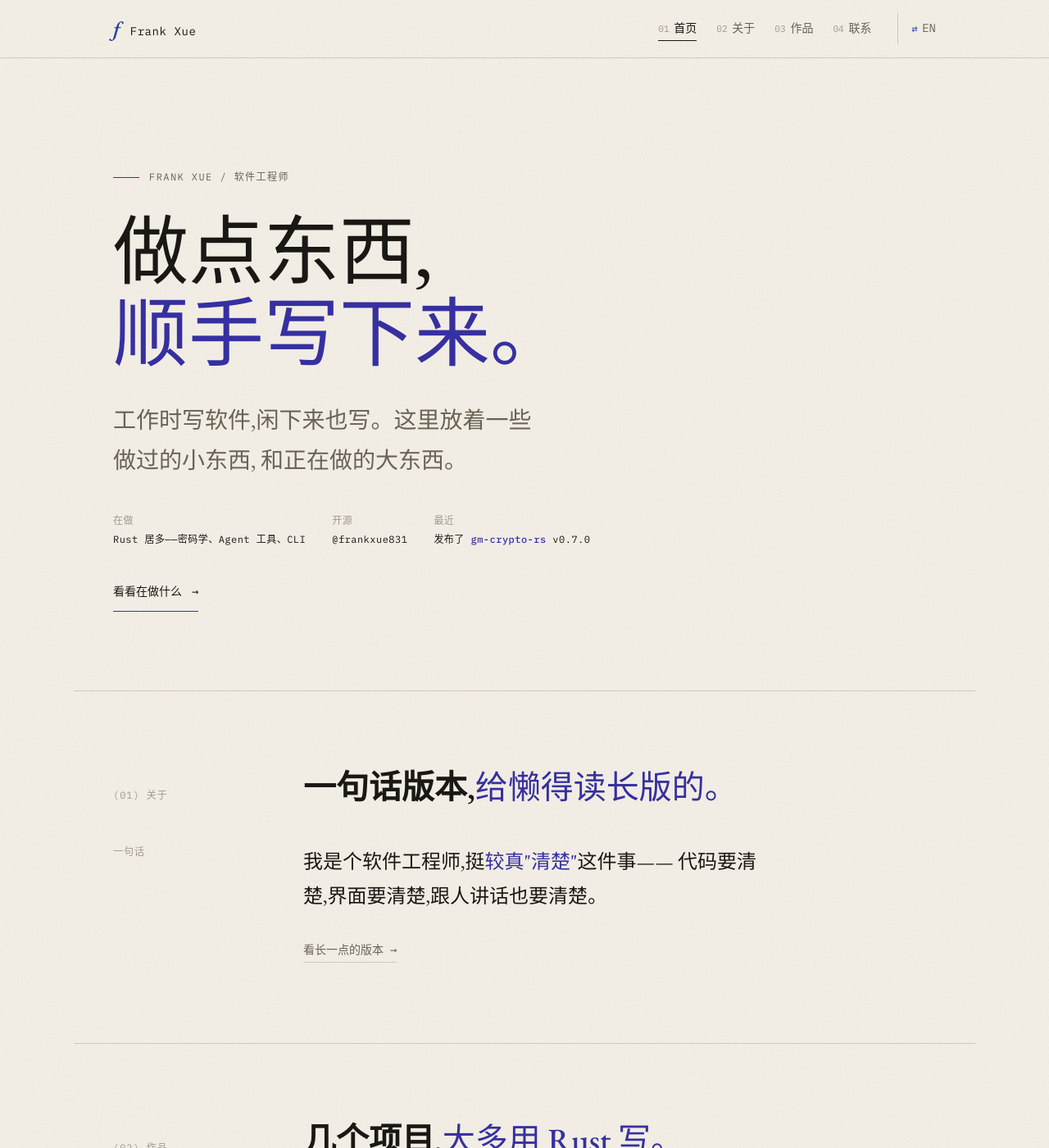
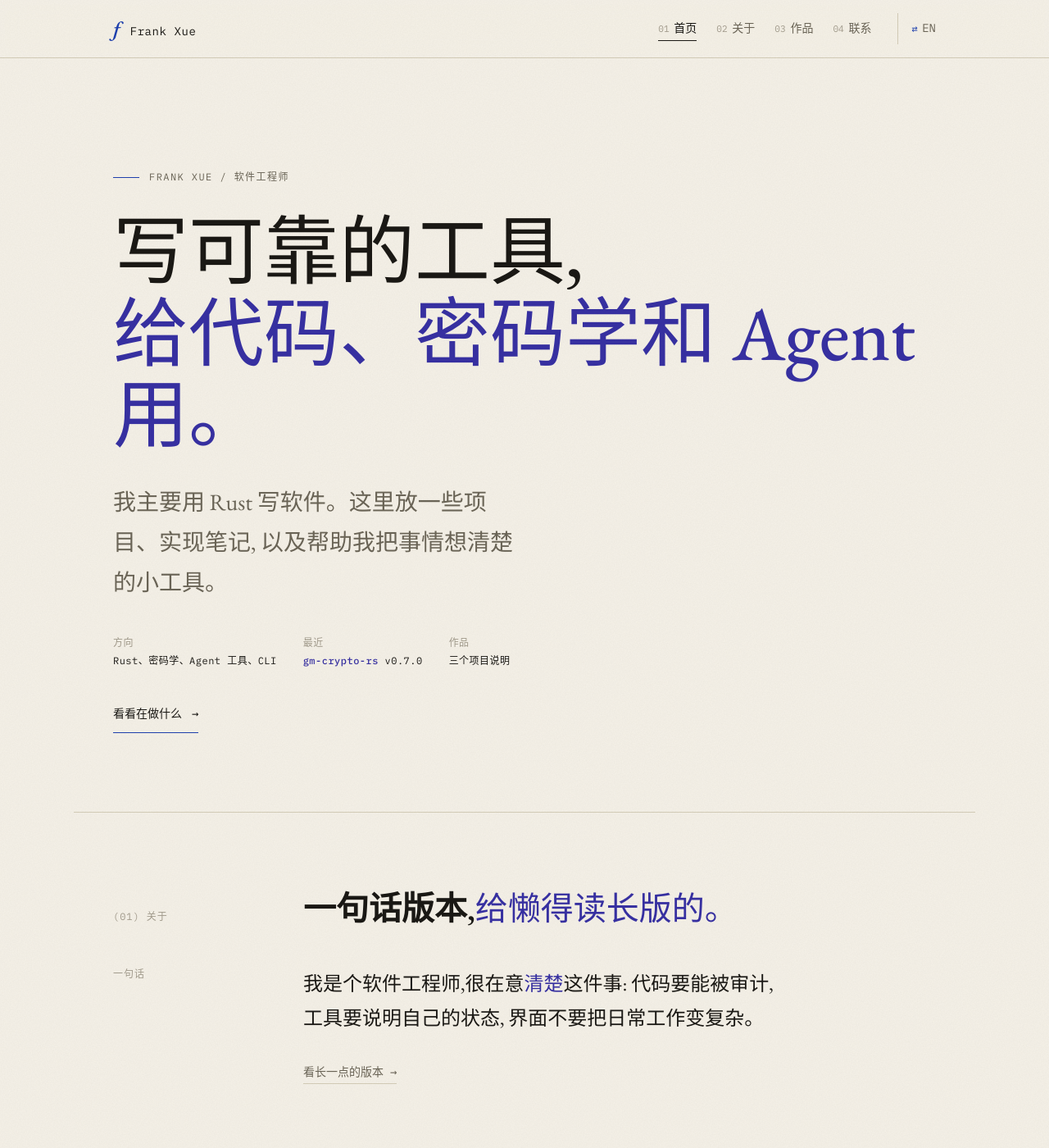
Before and after one commit to frankxue831/frankxue831.github.io, a Jekyll site: the page built from zh/index.html, in a window 1280 px wide and 1400 px high. Shown: the whole window at 82% size. Built offline with Jekyll 4.4.1, drawn with Linux system fonts in a browser that asks for light colours.

Commit message:
feat: sharpen Chinese home page copy

```diff
--- a/zh/index.html
+++ b/zh/index.html
@@ -11,27 +11,27 @@ alternate: /
     <p class="hero__eyebrow">Frank Xue / 软件工程师</p>
 
     <h1 class="hero__title">
-        做点东西,
-        <em>顺手写下来。</em>
+        写可靠的工具,
+        <em>给代码、密码学和 Agent 用。</em>
     </h1>
 
     <p class="hero__lede">
-        工作时写软件,闲下来也写。这里放着一些做过的小东西,
-        和正在做的大东西。
+        我主要用 Rust 写软件。这里放一些项目、实现笔记,
+        以及帮助我把事情想清楚的小工具。
     </p>
 
     <dl class="hero__meta">
         <div>
-            <dt>在做</dt>
-            <dd>Rust 居多——密码学、Agent 工具、CLI</dd>
-        </div>
-        <div>
-            <dt>开源</dt>
-            <dd><a href="https://github.com/{{ site.github_username }}" rel="noopener noreferrer">@{{ site.github_username }}</a></dd>
+            <dt>方向</dt>
+            <dd>Rust、密码学、Agent 工具、CLI</dd>
         </div>
         <div>
             <dt>最近</dt>
-            <dd>发布了 <em>gm-crypto-rs</em> v0.7.0</dd>
+            <dd><em>gm-crypto-rs</em> v0.7.0</dd>
+        </div>
+        <div>
+            <dt>作品</dt>
+            <dd>三个项目说明</dd>
         </div>
     </dl>
 
@@ -53,8 +53,9 @@ alternate: /
         <p class="preview__label">一句话</p>
         <div class="preview__body">
             <p>
-                我是个软件工程师,挺<em>较真"清楚"</em>这件事——
-                代码要清楚,界面要清楚,跟人讲话也要清楚。
+                我是个软件工程师,很在意<em>清楚</em>这件事:
+                代码要能被审计,工具要说明自己的状态,
+                界面不要把日常工作变复杂。
             </p>
             <a href="{{ '/zh/about/' | relative_url }}" class="preview__link">
                 看长一点的版本 <span aria-hidden="true">→</span>
@@ -78,14 +79,14 @@ alternate: /
             <a class="work-list__row"
                href="{{ project.zh_detail_url | relative_url }}">
                 <span class="work-list__year">{{ project.years.zh }}</span>
-                <span class="work-list__title"><em>{{ project.title }}</em></span>
+                <span class="work-list__title">{{ project.title }}</span>
                 <span class="work-list__tags">{{ project.tags.zh | join: ' · ' }}</span>
             </a>
         </li>
         {% endfor %}
     </ul>
 
-    <a href="{{ '/zh/projects/' | relative_url }}" class="preview__link" style="margin-top: var(--space-8);">
+    <a href="{{ '/zh/projects/' | relative_url }}" class="preview__link preview__link--section">
         看全部作品 <span aria-hidden="true">→</span>
     </a>
 </section>
```
